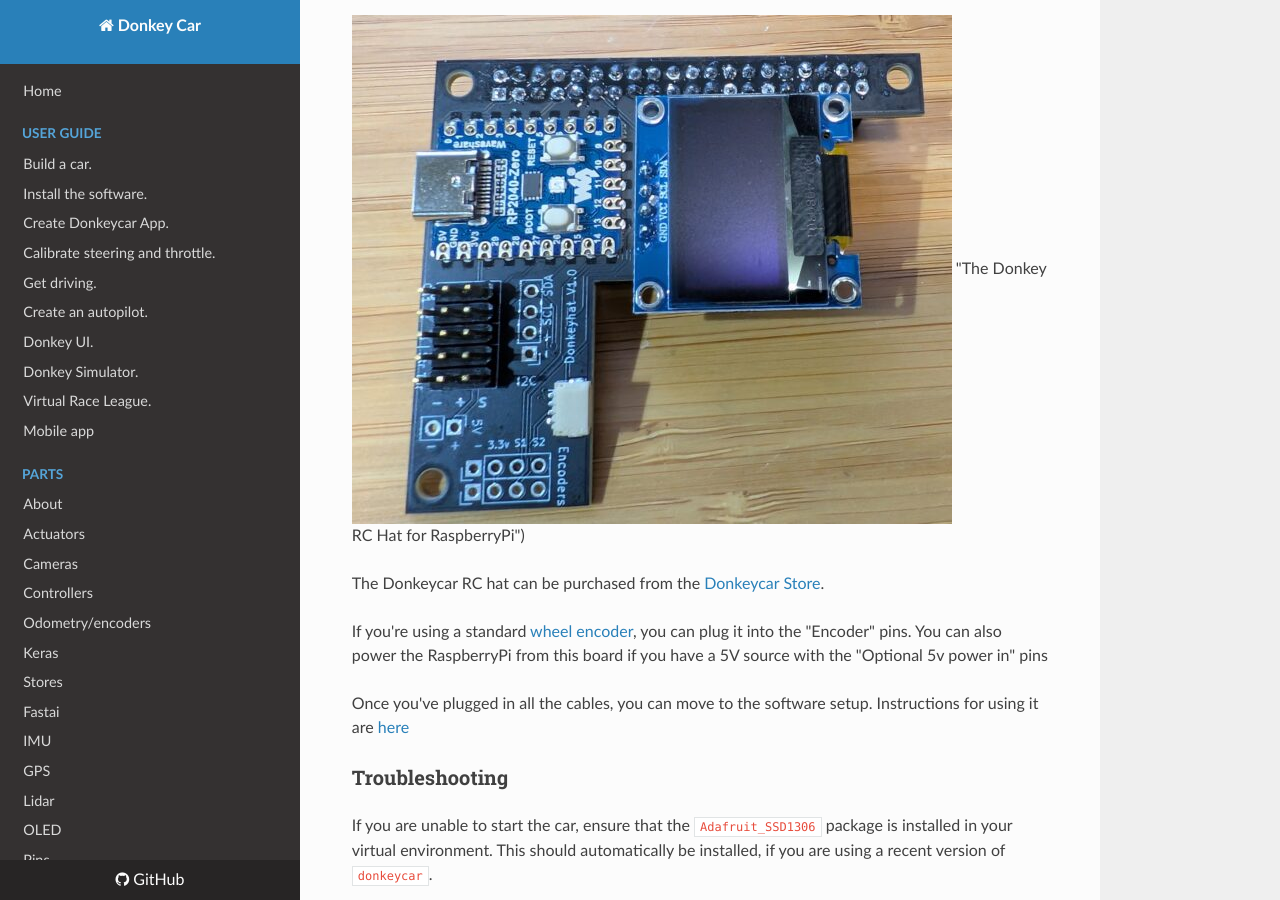
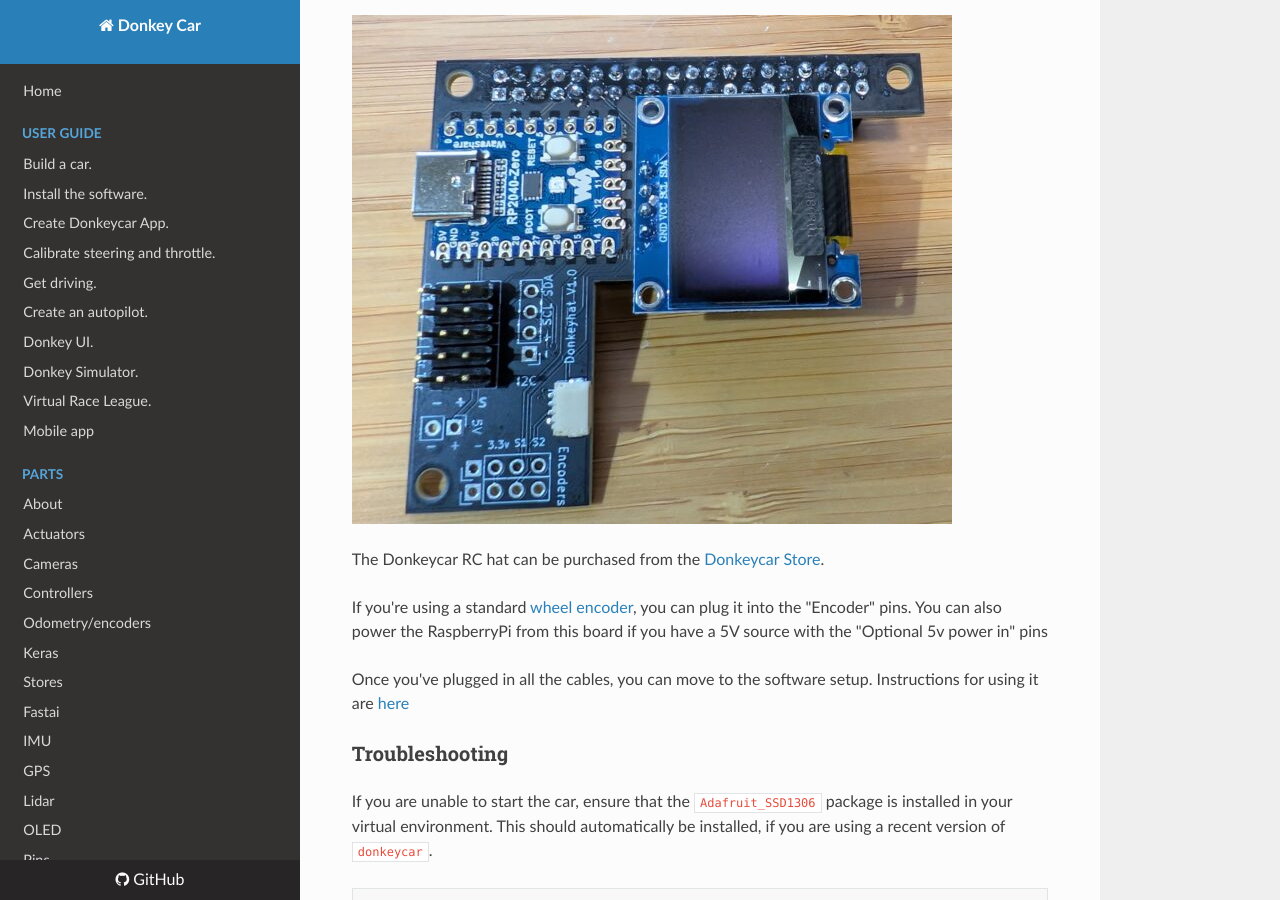
Before and after one commit to autorope/donkeydocs, an MkDocs documentation site: the page built from docs/parts/rc_hat.md, in a window 1280 px wide and 900 px high, scrolled down 819 px. Built offline with MkDocs 1.6.1, drawn with Linux system fonts in a browser that asks for light colours; nearby versions of some CDN libraries.

Commit message:
Update rc_hat.md
typo

```diff
--- a/docs/parts/rc_hat.md
+++ b/docs/parts/rc_hat.md
@@ -7,7 +7,7 @@ Note that you will want your RC controller to be well trimmed prior to using it
 
 To do so, you can either wire up it up manually as shown in [this tutorial](rc.md) (which works, but has a lot of fiddly wires that can fall off) or do it far more neatly with the Donkeycar RC hat, shown above, which handles all the wiring for you, along with including an OLED screen.
 
-![RC Hat for RaspberryPi](../assets/PXL_20250527_030450600-600x509.jpg) "The Donkey RC Hat for RaspberryPi")
+![RC Hat for RaspberryPi](../assets/PXL_20250527_030450600-600x509.jpg)
 
 The Donkeycar RC hat can be purchased from the [Donkeycar Store](https://www.diyrobocars.com/shop/).
 
```
